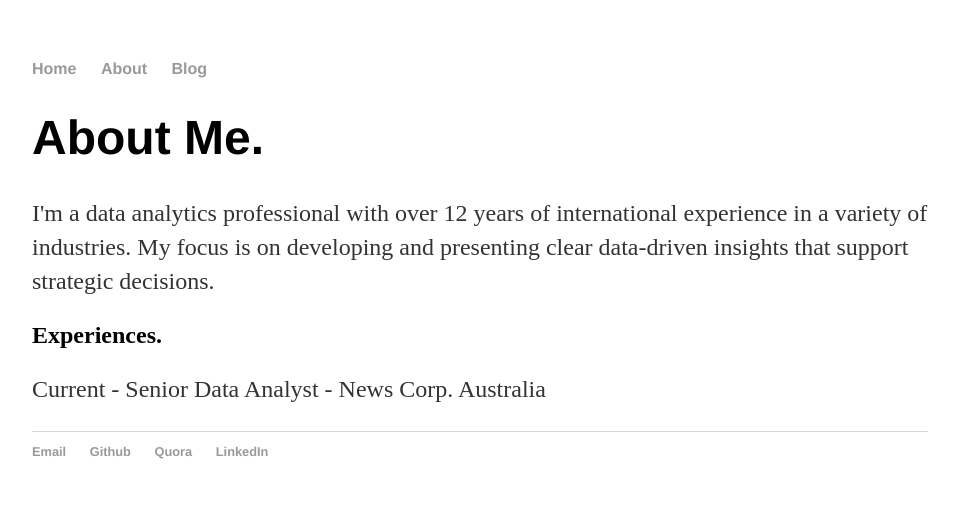
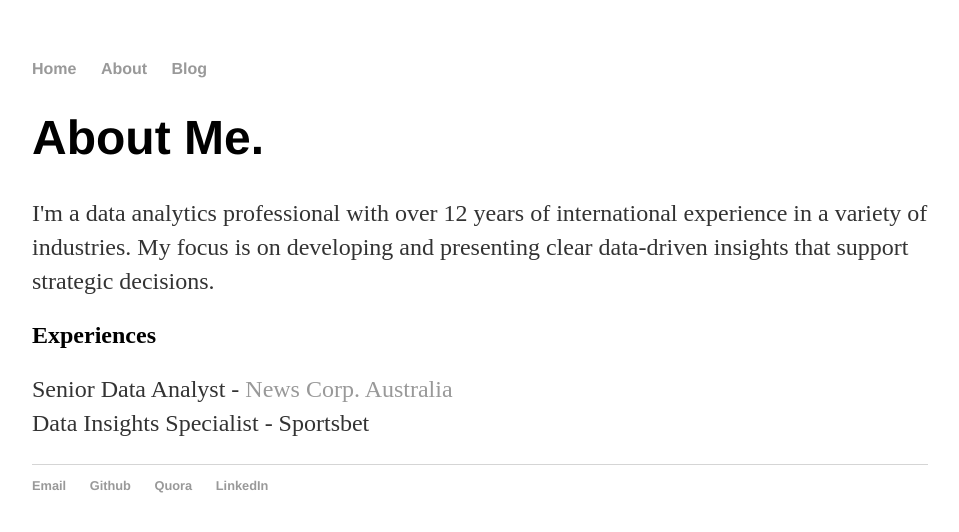
Before and after one commit to FelipeRego/FelipeRego.github.io, a Jekyll site: the page built from about/index.html, in a window 1280 px wide. Shown: the top 532 px of the page, without its empty margins (160-1119 px from the left). Built offline with Jekyll 4.4.1, drawn with Linux system fonts in a browser that asks for light colours.

Commit message:
Update index.html

```diff
--- a/about/index.html
+++ b/about/index.html
@@ -8,8 +8,9 @@ title: Felipe Rego - Data Analyst | Insights | Wrangling | Visualisation | Model
 	My focus is on developing and presenting clear data-driven insights that support strategic decisions.
 	</p>
 
-	<h2>Experiences.</h2>
-	<p> Current - Senior Data Analyst - News Corp. Australia
+	<h2>Experiences</h2>
+	<p> Senior Data Analyst -  <a href="http://www.newscorpaustralia.com/">News Corp. Australia</a>  <br>
+	    Data Insights Specialist - Sportsbet
 
 
 	</p>
```
